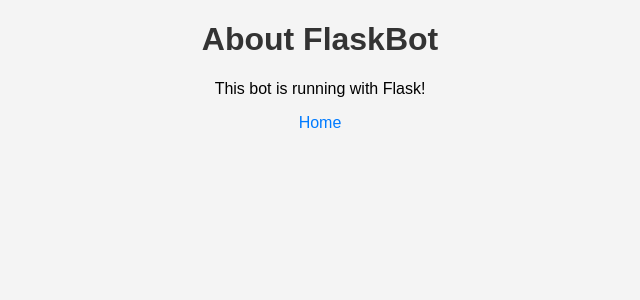
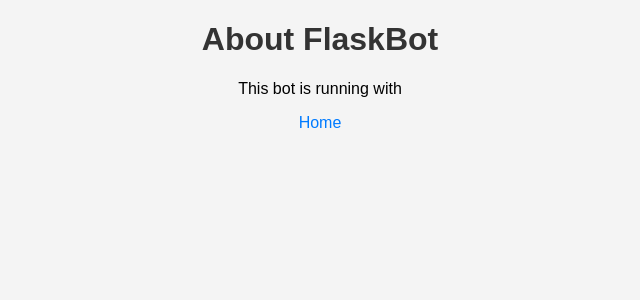
Before and after one commit to flassboot/flassboot, a Flask app: page /about in a window 1280 px wide. Shown: the top 300 px of the page, without its empty margins (320-960 px from the left). Run offline with Flask 3, Linux system fonts and the light colour scheme.

Commit message:
Update about.html

```diff
--- a/templates/about.html
+++ b/templates/about.html
@@ -8,7 +8,7 @@
 </head>
 <body>
     <h1>About FlaskBot</h1>
-    <p>This bot is running with Flask!</p>
+    <p>This bot is running with</p>
     <a href="/">Home</a>
 </body>
 </html>
```
